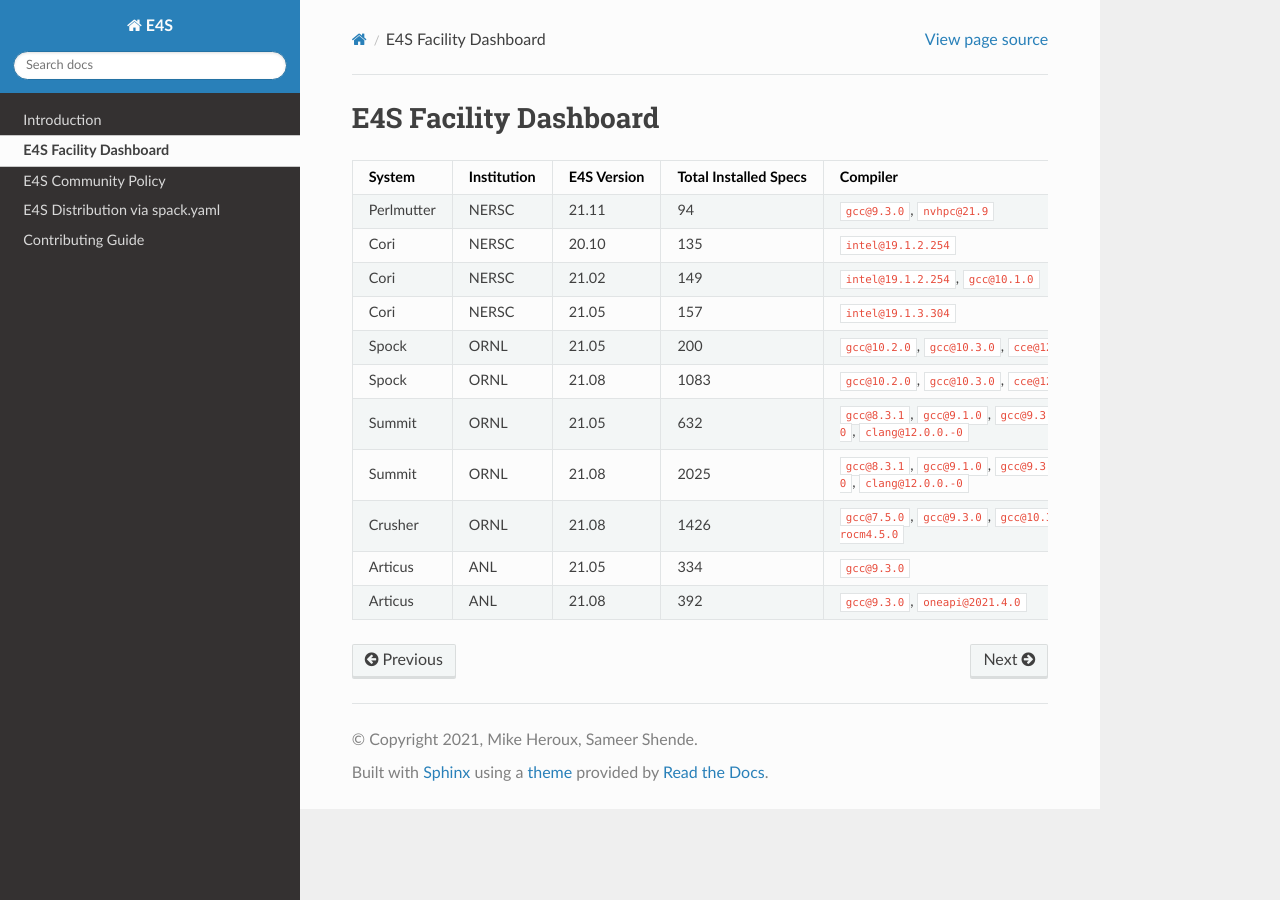
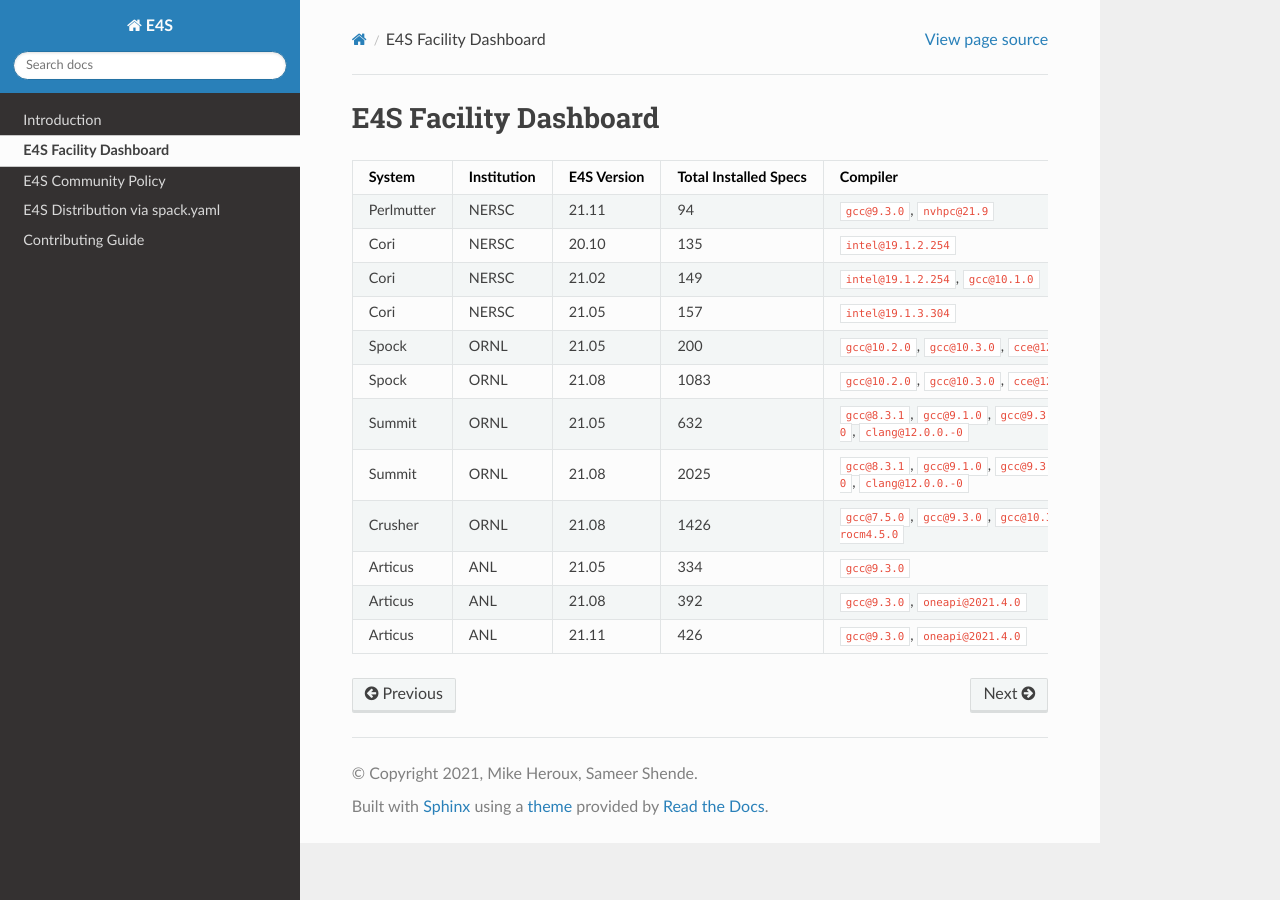
Before and after one commit to E4S-Project/e4s, a Sphinx documentation site: the page built from docs/facility_e4s.md, in a window 1280 px wide. Built offline with Sphinx 7.4.7 and the Read the Docs theme 2.0.0, drawn with Linux system fonts in a browser that asks for light colours.

Commit message:
adding 21.11 for ALCF/JLSE

```diff
--- a/docs/facility_e4s.md
+++ b/docs/facility_e4s.md
@@ -13,3 +13,4 @@
 Crusher | ORNL | 21.08 | 1426 | `gcc@7.5.0`, `gcc@9.3.0`, `gcc@10.3.0`, `gcc@11.2.0`, `cce@13.0.0`, `cce@13.0.1`, `clang@13.0.0-rocm4.5.0` | [0add25a508f7b78a5a7ea5a6129388a6ed29a993](https://github.com/mpbelhorn/olcf-spack/commit/0add25a508f7b78a5a7ea5a6129388a6ed29a993) | [https://github.com/spack/spack-configs/blob/main/OLCF/crusher/spack.yaml](https://github.com/spack/spack-configs/blob/main/OLCF/crusher/spack.yaml) | [https://github.com/spack/spack-configs/blob/main/OLCF/crusher/e4s-21.08.txt](https://github.com/spack/spack-configs/blob/main/OLCF/crusher/e4s-21.08.txt)
 Articus | ANL | 21.05 | 334 | `gcc@9.3.0` | [https://github.com/spack/spack/tree/e4s-21.05](https://github.com/spack/spack/tree/e4s-21.05) | [https://github.com/spack/spack-configs/blob/main/ANL/JLSE/Arcticus/E4S-21.05/spack.yaml](https://github.com/spack/spack-configs/blob/main/ANL/JLSE/Arcticus/E4S-21.05/spack.yaml) | [https://github.com/spack/spack-configs/blob/main/ANL/JLSE/Arcticus/E4S-21.05/e4s-21.05.txt](https://github.com/spack/spack-configs/blob/main/ANL/JLSE/Arcticus/E4S-21.05/e4s-21.05.txt)
 Articus | ANL | 21.08 | 392 | `gcc@9.3.0`, `oneapi@2021.4.0` | [https://github.com/spack/spack/tree/e4s-21.08](https://github.com/spack/spack/tree/e4s-21.08) | [https://github.com/spack/spack-configs/blob/main/ANL/JLSE/Arcticus/E4S-21.08/prod/spack.yaml](https://github.com/spack/spack-configs/blob/main/ANL/JLSE/Arcticus/E4S-21.08/prod/spack.yaml) | [https://github.com/spack/spack-configs/blob/main/ANL/JLSE/Arcticus/E4S-21.08/e4s-21.08.txt](https://github.com/spack/spack-configs/blob/main/ANL/JLSE/Arcticus/E4S-21.08/e4s-21.08.txt)
+Articus | ANL | 21.11 | 426 | `gcc@9.3.0`, `oneapi@2021.4.0` | [https://github.com/spack/spack/tree/e4s-21.11](https://github.com/spack/spack/tree/e4s-21.11) | [https://github.com/spack/spack-configs/blob/main/ANL/JLSE/Arcticus/E4S-21.11/prod/spack.yaml](https://github.com/spack/spack-configs/blob/main/ANL/JLSE/Arcticus/E4S-21.11/prod/spack.yaml) | [https://github.com/spack/spack-configs/blob/main/ANL/JLSE/Arcticus/E4S-21.11/e4s-21.11.txt](https://github.com/spack/spack-configs/blob/main/ANL/JLSE/Arcticus/E4S-21.11/e4s-21.11.txt)
```
